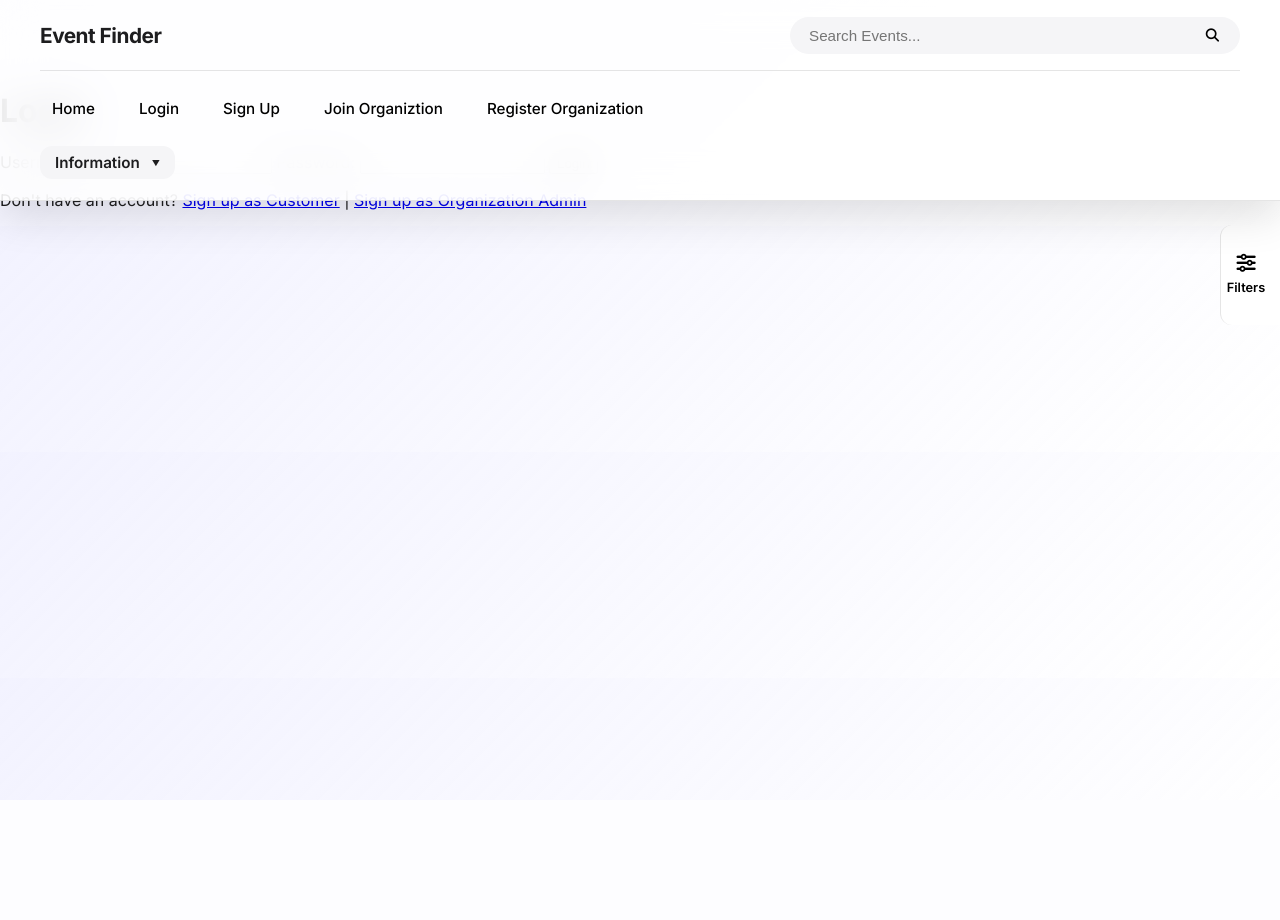
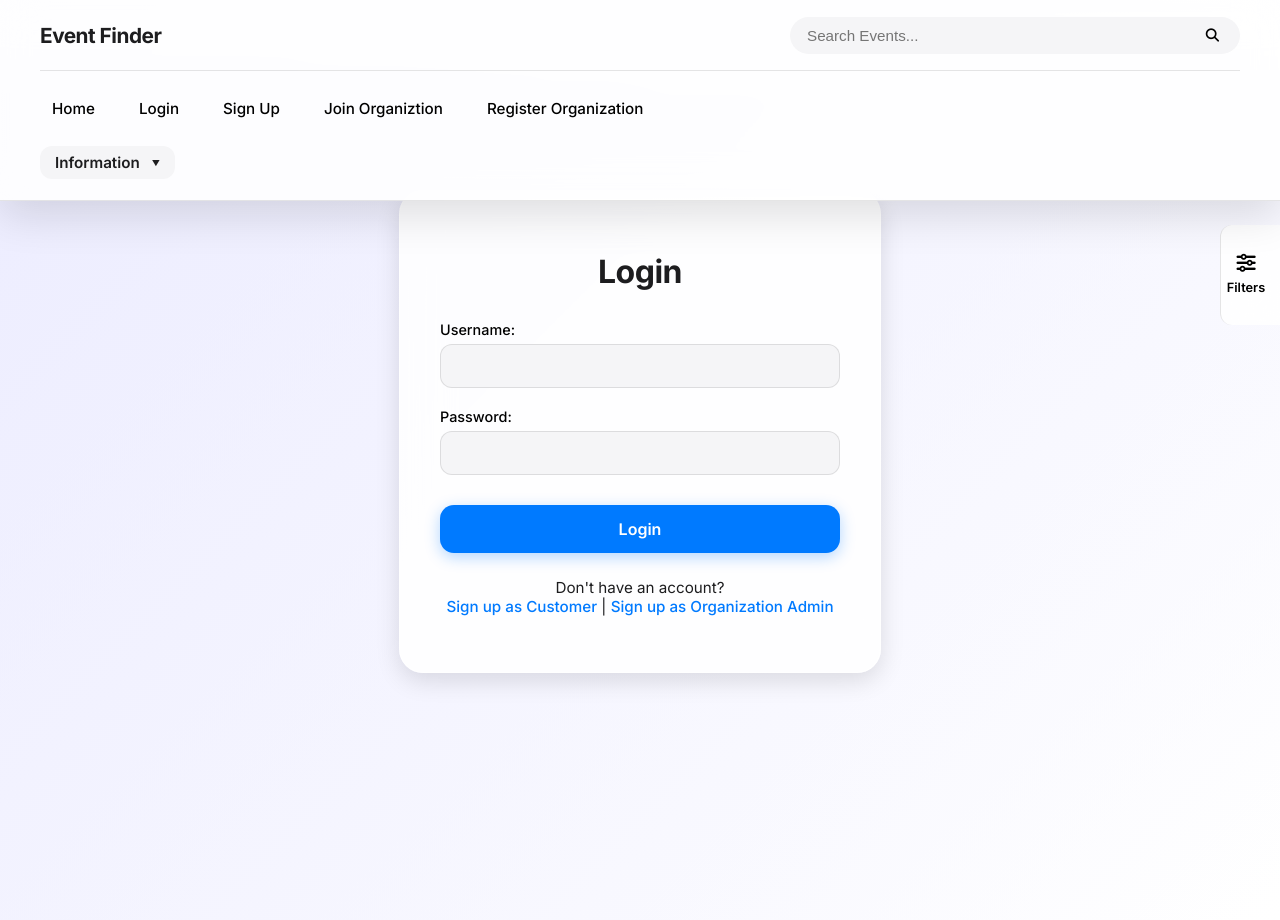
Before and after one commit to JesseSinti/DjangoUnit2Project, a Django app: page /login/ in a window 1280 px wide. Before the commit the page ends 322 px from the top, so only its background shows below. Run offline with Django 5.2, Linux system fonts and the light colour scheme.

Commit message:
css fix #2

```diff
--- a/Django_Unit_Project_2/App/static/common.css
+++ b/Django_Unit_Project_2/App/static/common.css
@@ -119,6 +119,7 @@ body {
 }
 
 #searchbar-container input {
+    padding: 0px !important;
     border: none;
     background: transparent;
     flex-grow: 1;
--- a/Django_Unit_Project_2/App/static/login.css
+++ b/Django_Unit_Project_2/App/static/login.css
@@ -8,6 +8,7 @@
     --primary-blue: #007aff;
     --shadow-md: 0 8px 24px rgba(0, 0, 0, 0.12);
     --pill-bg: #f5f5f7;
+    --error-color: #ff3b30;
 }
 
 /* =========================================
@@ -118,3 +119,41 @@
 .submit-btn:active {
     transform: scale(0.98);
 }
+
+/* =========================================
+   4. LINKS & ALERTS (Added for cleanup)
+   ========================================= */
+
+/* Footer links styling */
+.login-footer {
+    margin-top: 25px;
+    font-size: 0.95rem;
+    color: var(--primary-text);
+}
+
+.login-footer a {
+    color: var(--primary-blue);
+    text-decoration: none;
+    font-weight: 500;
+}
+
+.login-footer a:hover {
+    text-decoration: underline;
+}
+
+/* Messages / Alert List Styling */
+.messages-list {
+    list-style: none;
+    padding: 0;
+    margin-bottom: 20px;
+    text-align: left;
+}
+
+.messages-list li {
+    padding: 10px;
+    border-radius: 8px;
+    margin-bottom: 5px;
+    font-size: 0.9rem;
+    background-color: #ffe5e5; /* Light red bg for errors by default */
+    color: var(--error-color);
+}
--- a/Django_Unit_Project_2/App/templates/login.html
+++ b/Django_Unit_Project_2/App/templates/login.html
@@ -1,31 +1,46 @@
 {% extends "base.html" %}
+{% load static %}
+
 {% block title %}Login{% endblock %}
 
 {% block content %}
+<link rel="stylesheet" href="{% static 'login.css' %}">
+
+<div class="login-container">
+    <div class="login-form-wrapper">
         <h1>Login</h1>
 
         {% if messages %}
-    <ul>
+            <ul class="messages-list">
             {% for message in messages %}
-        <li>{{ message }}</li>
+                <li class="{{ message.tags }}">{{ message }}</li>
             {% endfor %}
             </ul>
         {% endif %}
 
         <form method="POST">
             {% csrf_token %}
-    <label for="username">Username:</label>
-    <input type="text" name="username" id="username" required>
 
-    <label for="password">Password:</label>
-    <input type="password" name="password" id="password" required>
+            <div class="mb-3">
+                <label for="username" class="form-label">Username:</label>
+                <input type="text" name="username" id="username" class="form-control" required>
+            </div>
 
-    <button type="submit">Login</button>
+            <div class="mb-3">
+                <label for="password" class="form-label">Password:</label>
+                <input type="password" name="password" id="password" class="form-control" required>
+            </div>
+
+            <button type="submit" class="submit-btn">Login</button>
         </form>
 
+        <div class="login-footer">
             <p>
-    Don't have an account?
+                Don't have an account? <br>
                 <a href="{% url 'customer-signup' %}">Sign up as Customer</a> |
                 <a href="{% url 'org-signup' %}">Sign up as Organization Admin</a>
             </p>
+        </div>
+    </div>
+</div>
 {% endblock %}
```
Also changed, not shown: Django_Unit_Project_2/App/static/signup.css (+2 -11 lines), Django_Unit_Project_2/App/templates/customer_signup.html (+16 -7 lines). Lines whose indentation alone changed are shown as unchanged.
